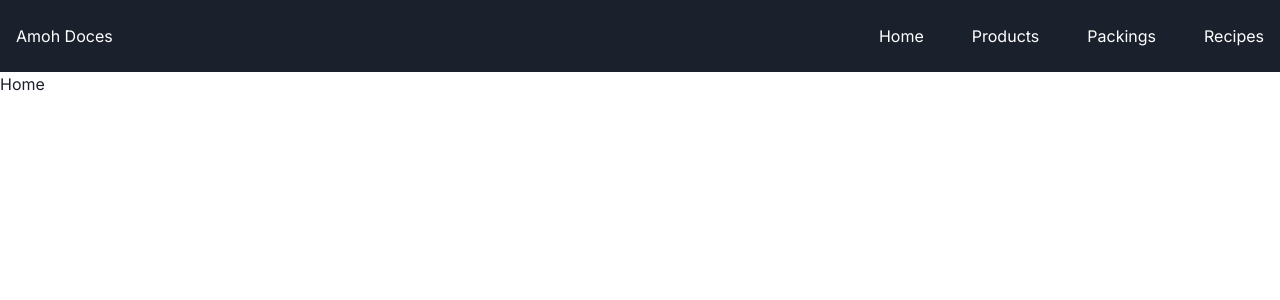
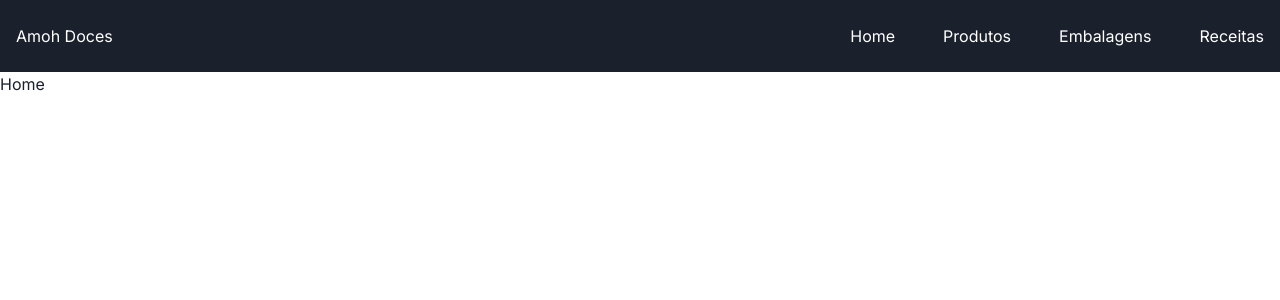
Before and after one commit to leopoliveira/L.GastosProdutos, a Next.js app in the folder Front-End/l-gastos-produtos/: page / in a window 1280 px wide. Shown: the top 300 px of the page. Built offline with nearby package versions, Linux system fonts and the light colour scheme.

Commit message:
Fix: Naming

```diff
--- a/Front-End/l-gastos-produtos/src/app/components/header/Header.tsx
+++ b/Front-End/l-gastos-produtos/src/app/components/header/Header.tsx
@@ -30,19 +30,19 @@ const Header = () => {
             as={NextLink}
             href="/products"
             _hover={{ textDecoration: "none", color: "gray.600" }}>
-            Products
+            Produtos
           </Link>
           <Link
             as={NextLink}
             href="/packings"
             _hover={{ textDecoration: "none", color: "gray.600" }}>
-            Packings
+            Embalagens
           </Link>
           <Link
             as={NextLink}
             href="/recipes"
             _hover={{ textDecoration: "none", color: "gray.600" }}>
-            Recipes
+            Receitas
           </Link>
         </Flex>
       </Flex>
```
